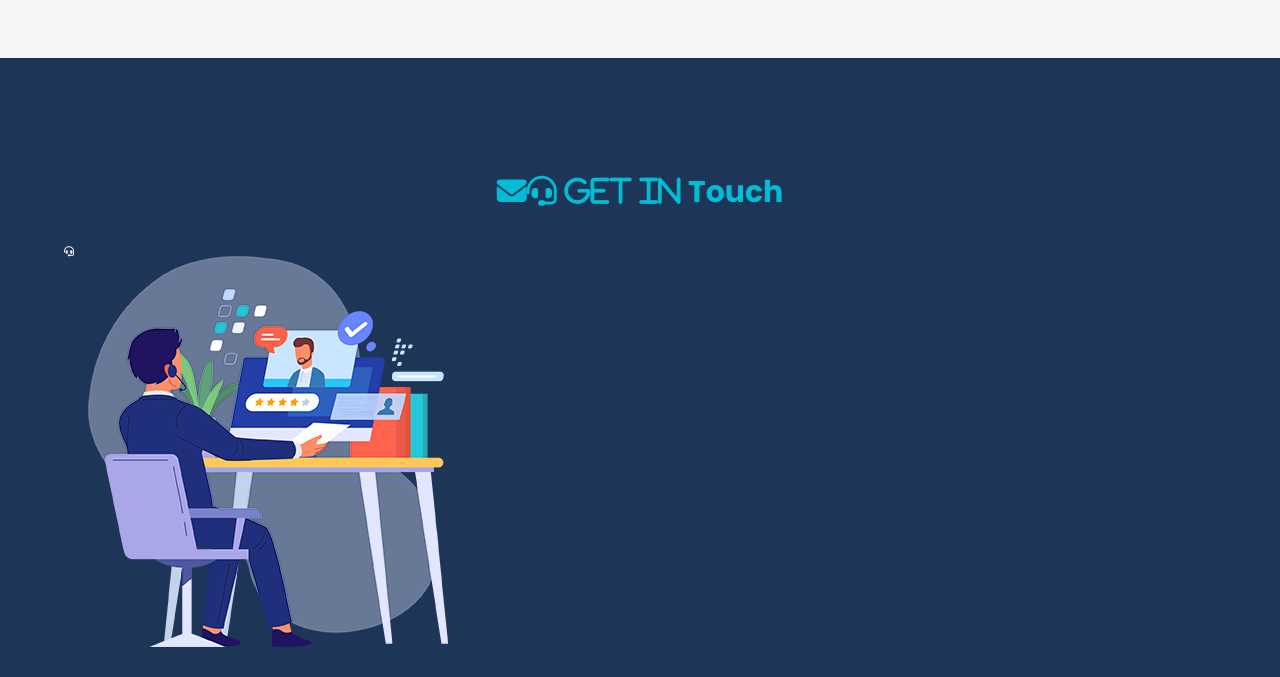
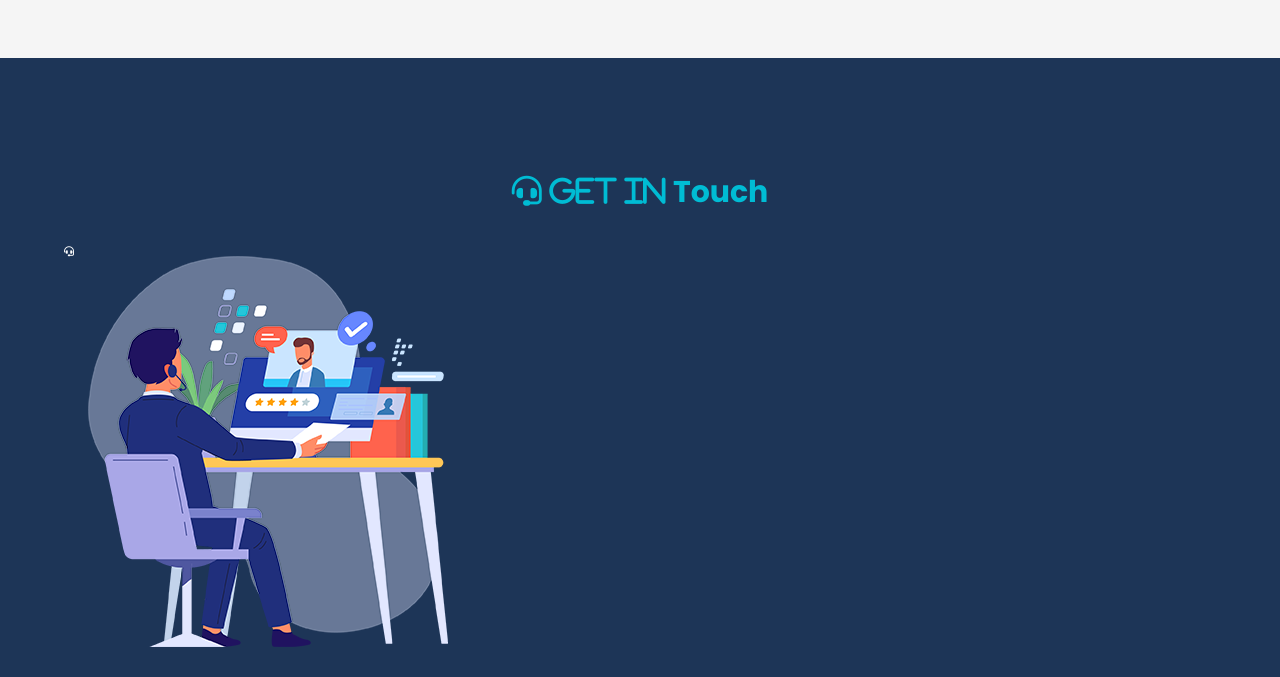
Before and after one commit to Lakshmanan1996/techjourney_portfolio, a plain HTML site: page techdata/index.html in a window 1280 px wide. Shown: the part 5257-5934 px from the top of the page. Drawn offline with nearby package versions, Linux system fonts and the light colour scheme; files whose address does not match are found by name.

Commit message:
Update index.html

```diff
--- a/techdata/index.html
+++ b/techdata/index.html
@@ -156,7 +156,7 @@
   </section>
 
   <section id="contact" class="section">
-    <h2 class="section-title"><i class="fas fa-envelope"></i><i class="fas fa-headset"> Get in <span>Touch</span></h2>
+    <h2 class="section-title"><i class="fas fa-headset"> Get in <span>Touch</span></h2>
     <div class="contact-container">
       <div class="image-box">
         <img draggable="false" src="./assets/images/contact1.png" alt="">
```
